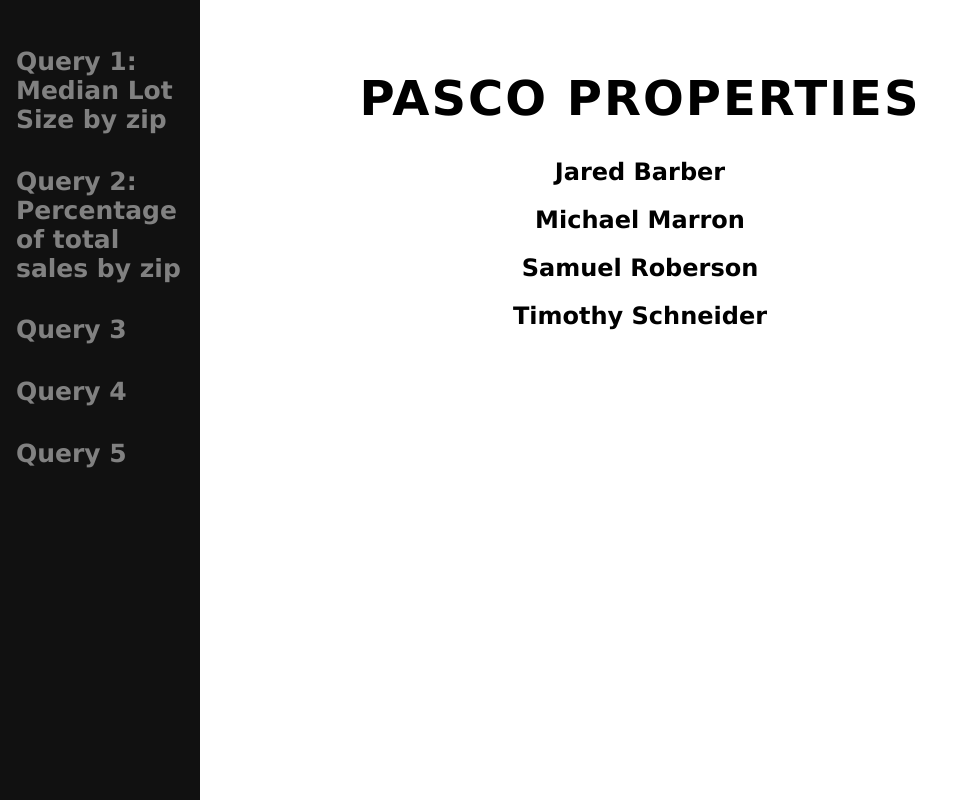
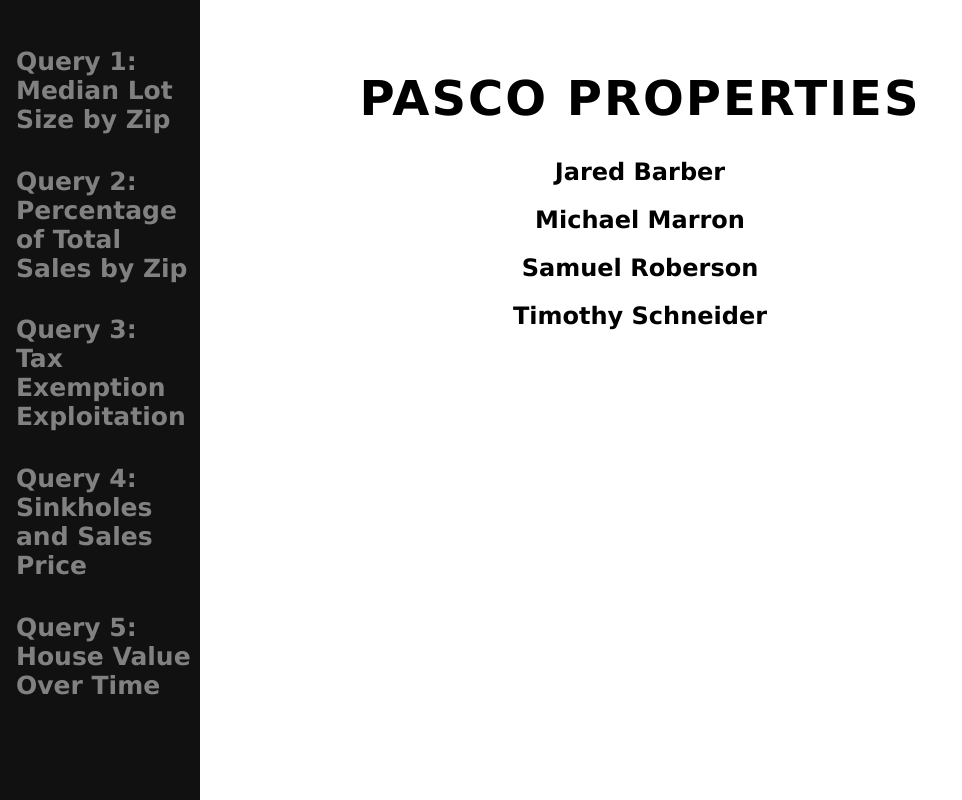
Before and after one commit to jbarber877/Pasco-Properties, a website: page index.html in a window 1280 px wide. Shown: the whole page, without its empty margins (0-962 px from the left). Drawn offline with nearby package versions, Linux system fonts and the light colour scheme.

Commit message:
added missing titles to navbar

```diff
--- a/index.html
+++ b/index.html
@@ -23,11 +23,11 @@
 <script src="https://cdn.jsdelivr.net/npm/chart.js"></script>
 <h1>Pasco Properties</h1>
 <div class="sidenav">
-  <h2 id="que1">Query 1: Median Lot Size by zip</h2>
-    <h2 id="que2">Query 2: Percentage of total sales by zip</h2>
-    <h2 id="que3">Query 3</h2>
-    <h2 id="que4">Query 4</h2>
-    <h2 id="que5">Query 5</h2>
+  <h2 id="que1">Query 1: Median Lot Size by Zip</h2>
+      <h2 id="que2">Query 2: Percentage of Total Sales by Zip</h2>
+      <h2 id="que3">Query 3: Tax Exemption Exploitation</h2>
+      <h2 id="que4">Query 4: Sinkholes and Sales Price</h2>
+      <h2 id="que5">Query 5: House Value Over Time</h2>
 </div>
 <div class="middle-message">
   <h2>Jared Barber</h2>
```
Also changed, not shown: Query1.html (+4 -4 lines), Query2.html (+5 -5 lines), Query2_chart.html (+3 -3 lines), Query3.html (+5 -5 lines), Query4.html (+4 -4 lines), Query5.html (+4 -4 lines).
